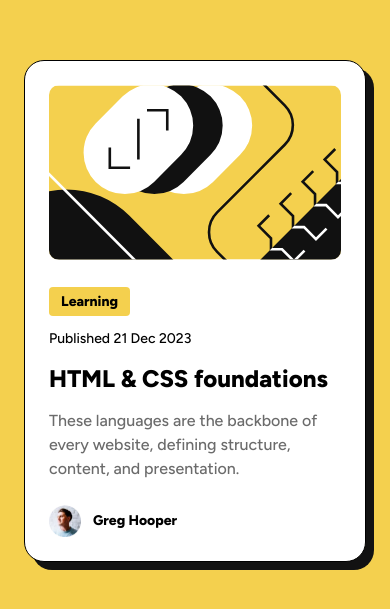
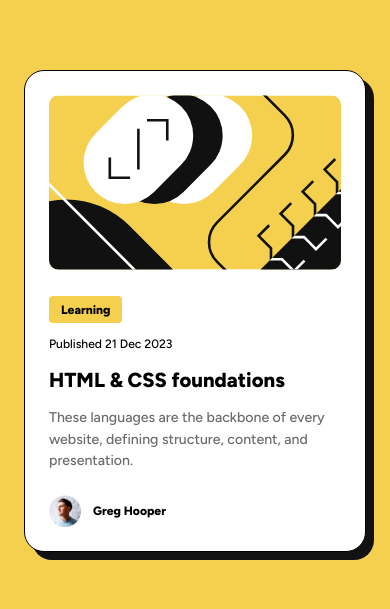
Before and after one commit to nicholas-crawford/blog-preview-card-main, a plain HTML site: page index.html in a window 390 px wide. Shown: the part 111-720 px from the top of the page. Drawn offline with Linux system fonts and the light colour scheme.

Commit message:
Font size scaling for mobile

```diff
--- a/style.css
+++ b/style.css
@@ -24,9 +24,9 @@
     --spacing-0: 0;
 
     /*font-sizes*/
-    --font-size-24: 1.5rem; /* 24px */
-    --font-size-16: 1rem; /* 16px */
-    --font-size-14: 0.875rem; /* 14px */
+    --font-size-24: clamp(1.25rem, 1.163rem + 0.435vw, 1.5rem); /* 24px */
+    --font-size-16: clamp(0.875rem, 0.832rem + 0.217vw, 1rem); /* 16px */
+    --font-size-14: clamp(0.75rem, 0.707rem + 0.217vw, 0.875rem); /* 14px */
 }
 
 html {
```
